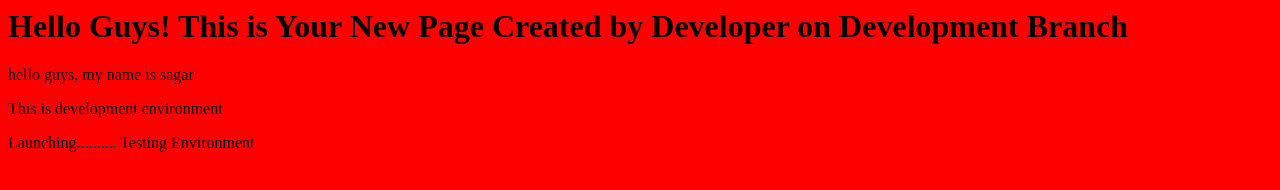
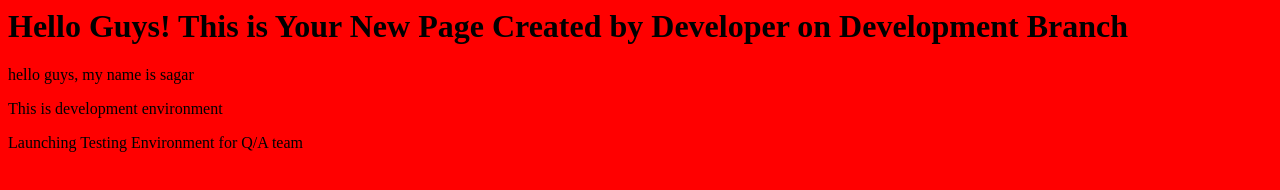
Before and after one commit to sagar23sj/jenkins_test_1, a plain HTML site: page development.html in a window 1280 px wide. Drawn offline with Linux system fonts and the light colour scheme.

Commit message:
Updated development.html

```diff
--- a/development.html
+++ b/development.html
@@ -2,5 +2,5 @@
 	<h1>Hello Guys! This is Your New Page Created by Developer on Development Branch</h1>
 	<p>hello guys, my name is sagar</p>
 	<p>This is development environment</p>
-	<p>Launching.......... Testing Environment</p>
+	<p>Launching Testing Environment for Q/A team</p>
 </body>
```
